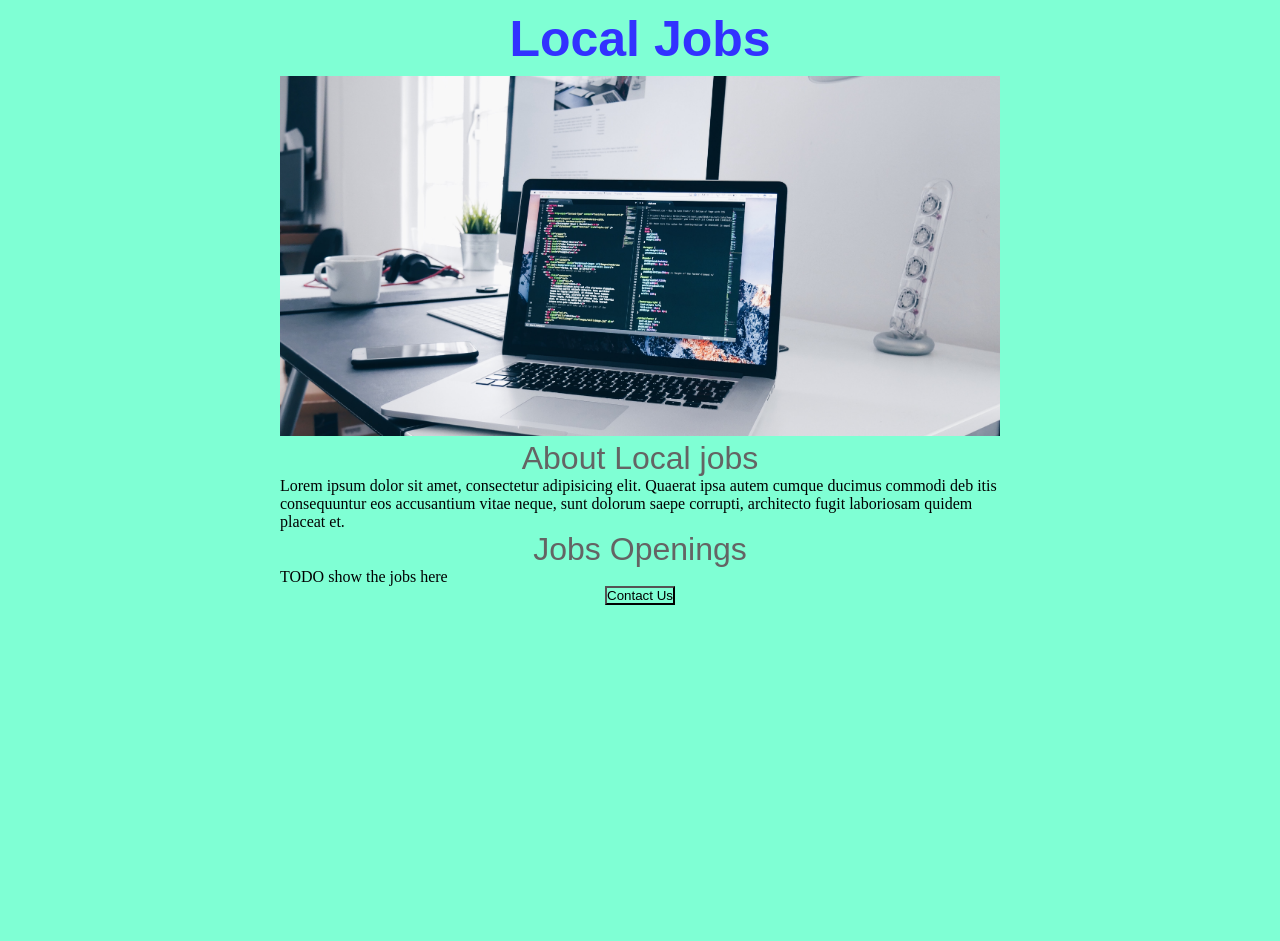
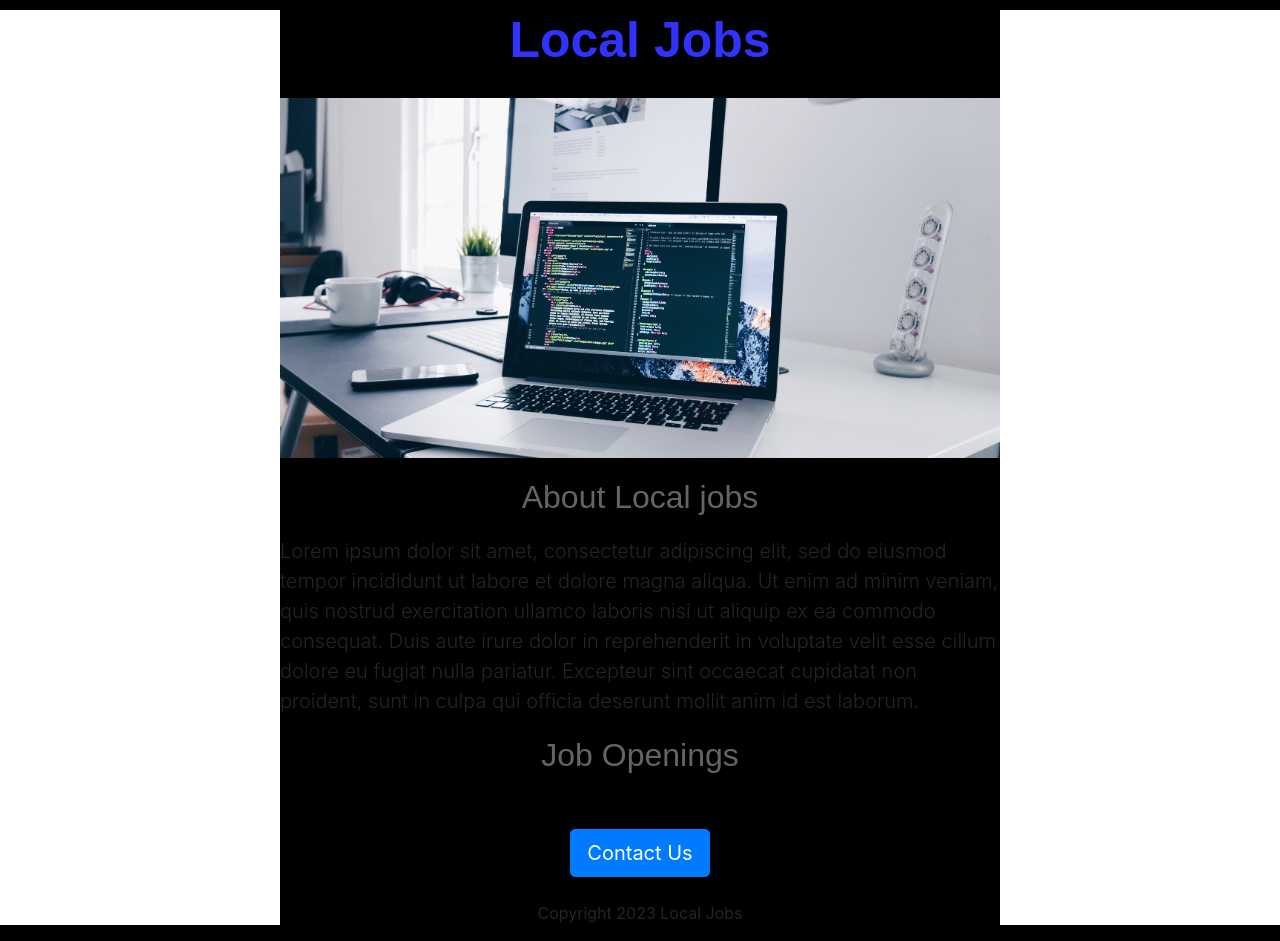
Before and after one commit to vvact/v-2, a Flask app: template templates/home.html in a window 1280 px wide. Before the commit the page ends 605 px from the top, so only its background shows below. Run offline with Flask 3, Linux system fonts and the light colour scheme; the template is opened without the code that fills it, so the values that code supplies are empty.

Commit message:
new files

```diff
--- a/app.py
+++ b/app.py
@@ -1,13 +1,44 @@
-from flask import Flask,render_template
+from flask import Flask,render_template,jsonify
 
 
 
 app = Flask(__name__)
 
+JOBS = [
+
+    {
+    'id' : 1,
+    'title' : 'Data manager',
+    'location' : 'Nairobi, Kenya',
+    'salary' : 'Kes. 25000'
+    },
+
+     {
+    'id' : 1,
+    'title' : 'Data manager',
+    'location' : 'Nairobi, Kenya',
+    'salary' : 'Kes. 25000'
+    },
+
+     {
+    'id' : 1,
+    'title' : 'Data manager',
+    'location' : 'Nairobi, Kenya',
+
+    },
+
+
+
+]
+
 
 @app.route('/')
 def home():
-    return render_template("home.html")
+    return render_template("home.html",jobs =JOBS )
+
+@app.route('/jobs')
+def list_jobs():
+    return jsonify(JOBS)
 
 
 if __name__ == '__main__':
--- a/templates/home.html
+++ b/templates/home.html
@@ -5,13 +5,17 @@
     <meta name="viewport" content="width=device-width, initial-scale=1.0" />
     <title>Local Jobs</title>
     <link rel="stylesheet" href="static/css/style.css" />
-
+    <link
+      rel="stylesheet"
+      href="https://cdn.jsdelivr.net/npm/bootstrap@4.5.3/dist/css/bootstrap.min.css"
+      integrity="sha384-TX8t27EcRE3e/ihU7zmQxVncDAy5uIKz4rEkgIXeMed4M0jlfIDPvg6uqKI2xXr2"
+      crossorigin="anonymous"
+    />
     <style>
-        *{
-            margin: 0;
-            padding: 0;
-            background-color: aquamarine;
-        }
+      * {
+        margin: 0;
+        padding: 0;
+      }
       h1 {
         font-size: 50px;
         font-family: poppins, sans-serif;
@@ -26,6 +30,8 @@
         width: 100%;
         height: 360px;
         object-fit: cover;
+        margin-bottom: 20px;
+        margin-top: 20px;
       }
 
       h2 {
@@ -34,6 +40,7 @@
         color: rgb(100, 100, 100);
         text-align: center;
         font-weight: normal;
+        margin-bottom: 20px;
       }
 
       #container {
@@ -47,21 +54,34 @@
     <div id="container">
       <h1>Local Jobs</h1>
 
-      <img id="banner" src="static/victor.jpg" height="320px" />
+      <img
+        class="img-fluid"
+        id="banner"
+        src="static/victor.jpg"
+        height="320px"
+      />
 
       <h2>About Local jobs</h2>
 
-      <p>
-        Lorem ipsum dolor sit amet, consectetur adipisicing elit. Quaerat ipsa
-        autem cumque ducimus commodi deb itis consequuntur eos accusantium vitae
-        neque, sunt dolorum saepe corrupti, architecto fugit laboriosam quidem
-        placeat et.
+      <p class="lead margin-bottom 20px">
+        Lorem ipsum dolor sit amet, consectetur adipiscing elit,
+        sed do eiusmod tempor incididunt ut labore et dolore magna aliqua. Ut enim ad minim veniam, quis nostrud exercitation ullamco laboris nisi ut aliquip ex ea commodo consequat.
+         Duis aute irure dolor in reprehenderit in voluptate
+        velit esse cillum dolore eu fugiat nulla pariatur. Excepteur sint occaecat cupidatat non proident,
+         sunt in culpa qui officia deserunt mollit anim id est laborum.
       </p>
-      <h2>Jobs Openings</h2>
-      <p>TODO show the jobs here</p>
+      <h2 style="margin-top: 20px; margin-bottom: 30px;">Job Openings</h2>
+      <div>
+        {% for job in jobs %}
+
+        {% include 'jobs.html' %}
+
+        {% endfor %}
+      </div>
 
       <div style="text-align: center">
-        <button>Contact Us</button>
+        <button class="btn btn-primary btn-lg mt-4 margin-top">Contact Us</button>
+        <p class="mt-4 margin-top">Copyright 2023 Local Jobs</p>
       </div>
     </div>
   </body>
```
Also changed, not shown: templates/jobs.html (added, +15 -0 lines).
